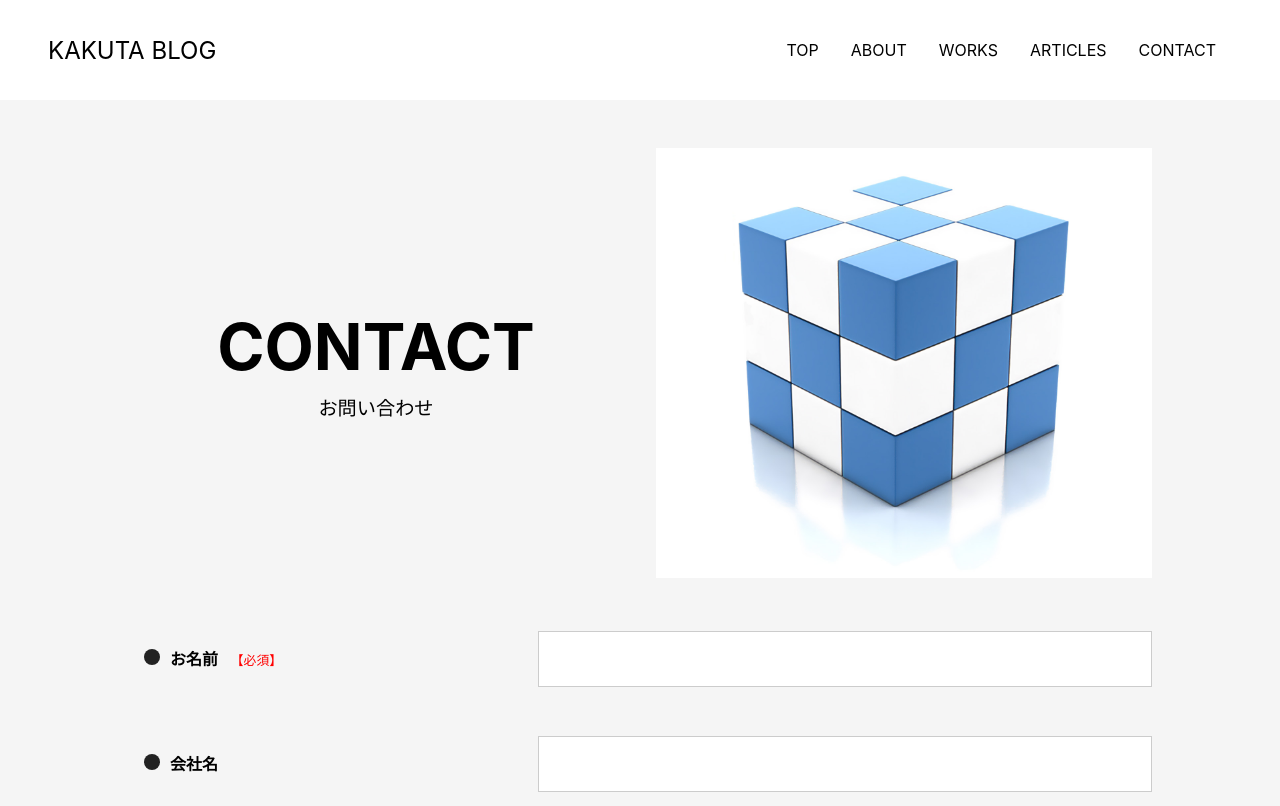
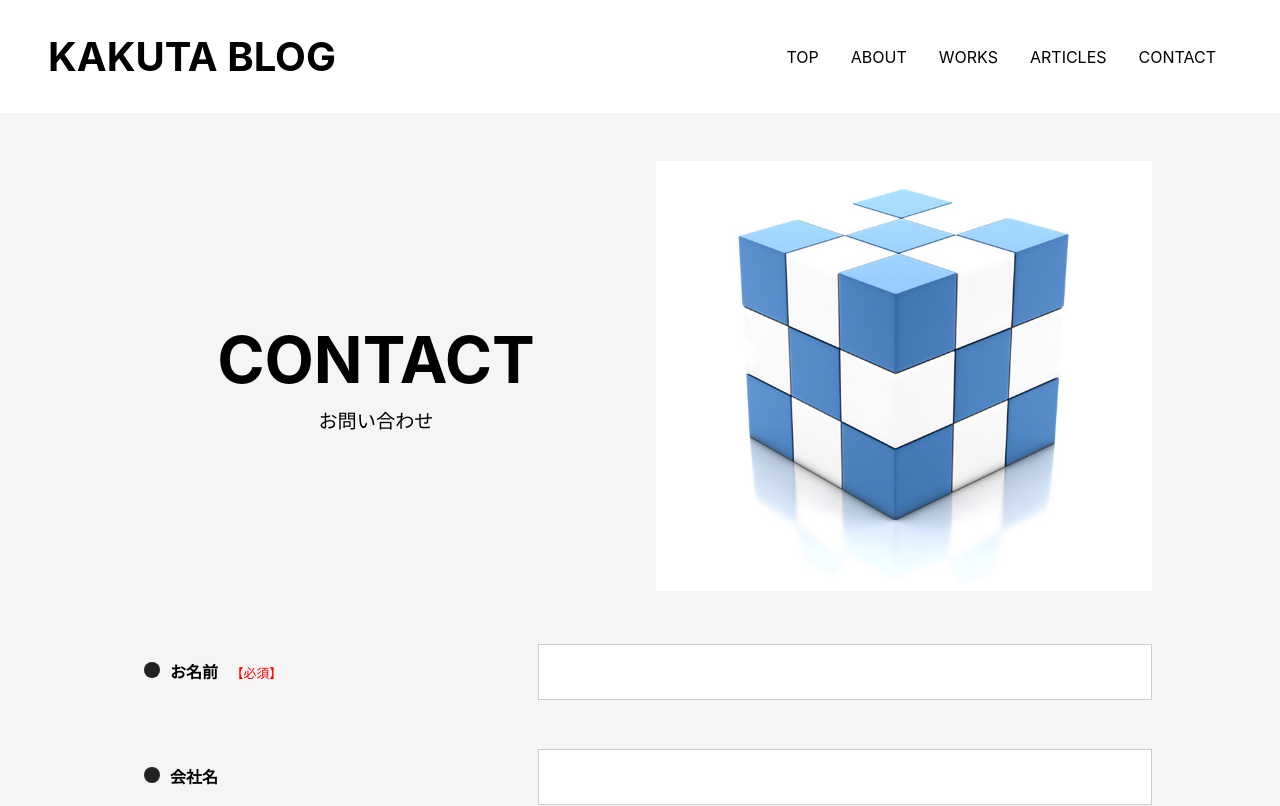
Before and after one commit to kakuta0915/kakuta-tech-blog, a Next.js app: page /contact in a window 1280 px wide. Shown: the top 806 px of the page. Built offline with nearby package versions, Linux system fonts and the light colour scheme; no server answers.

Commit message:
🎨 headerの細かいデザイン変更

```diff
--- a/src/components/header/header.jsx
+++ b/src/components/header/header.jsx
@@ -1,7 +1,6 @@
 import Logo from '../logo/logo'
 import Nav from '../nav/nav'
 import styles from './header.module.css'
-import Container from '../container/container'
 
 export default function Header() {
   return (
--- a/src/components/logo/logo.module.css
+++ b/src/components/logo/logo.module.css
@@ -1,6 +1,13 @@
 .logo {
+  font-size: 1.5rem;
+  font-weight: bold;
+  color: var(--blue-1);
+  align-items: center;
   text-decoration: none;
-  font-size: 1.5rem;
-  align-items: center;
-  display: flex;
 }
+
+@media (min-width: 768px) {
+  .logo {
+    font-size: 2.5rem;
+  }
+}
```
